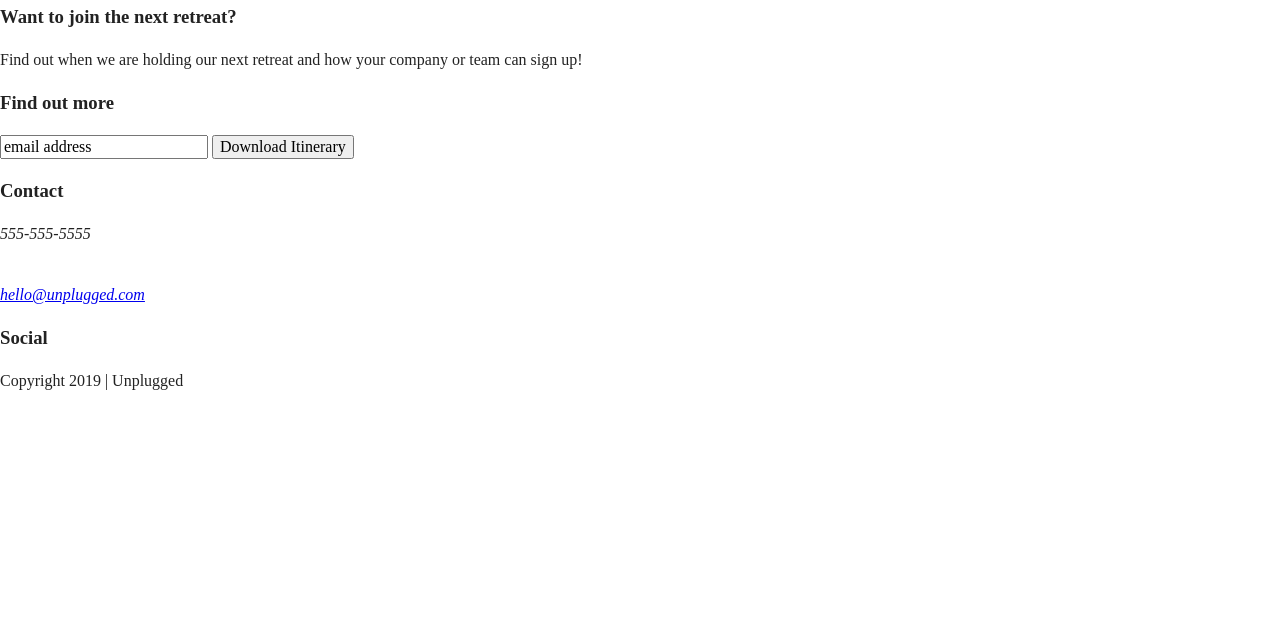
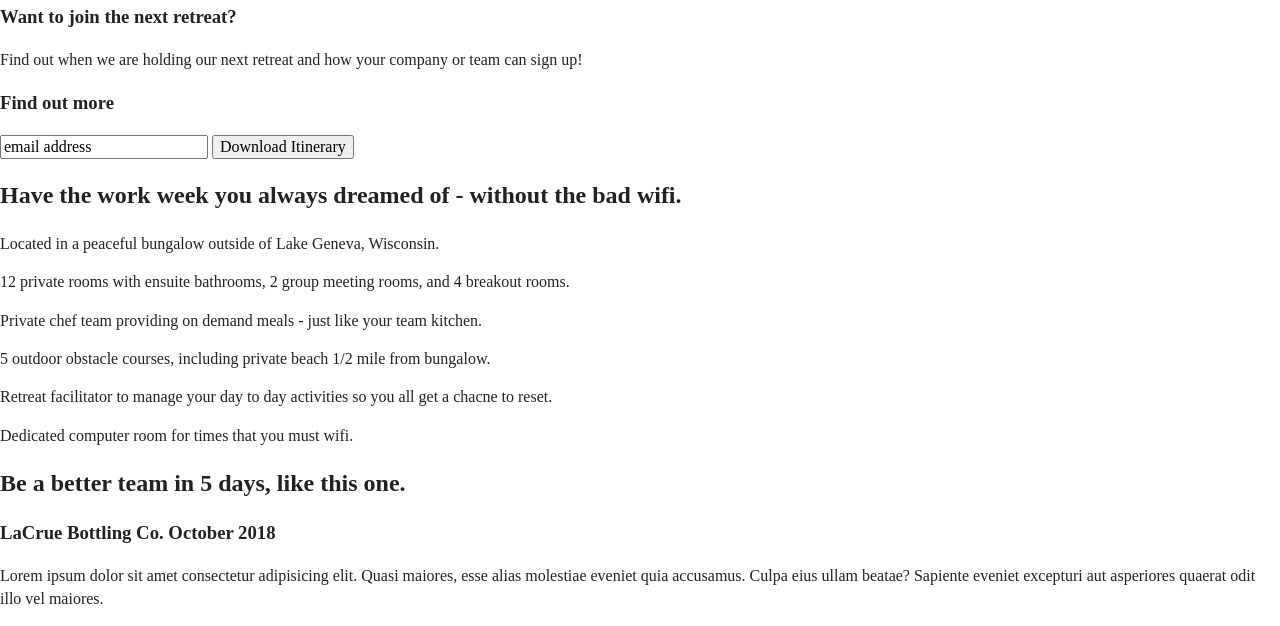
Before and after one commit to souphaphonebounthirath/unplugged-project, a website: page index.html in a window 1280 px wide. Shown: the part 168-794 px from the top of the page. Drawn offline with Linux system fonts and the light colour scheme.

Commit message:
Added more content

```diff
--- a/index.html
+++ b/index.html
@@ -63,6 +63,52 @@
       </div>
 
     </aside>
+
+    <section class="features">
+      <div class="content-wrapper">
+        <h2>Have the work week you always dreamed of - without the bad wifi.</h2>
+      </div>
+
+      <article>
+        <p class="fontawesone-icon"></p>
+        <p class="features-item-description">Located in a peaceful bungalow outside of Lake Geneva, Wisconsin.</p>
+      </article>
+
+      <article>
+        <p class="fontawesome-icon"></p>
+        <p class="features-item-description">12 private rooms with ensuite bathrooms, 2 group meeting rooms, and 4 breakout rooms.</p>
+      </article>
+
+      <article>
+        <p class="fontawesome-icon"></p>
+        <p class="features-item-description">Private chef team providing on demand meals - just like your team kitchen.</p>
+      </article>
+
+      <article>
+        <p class="fontawesome-icon"></p>
+        <p class="features-item-description">5 outdoor obstacle courses, including private beach 1/2 mile from bungalow.</p>
+      </article>
+
+      <article>
+        <p class="fontawesome-icon"></p>
+        <p class="features-item-description">Retreat facilitator to manage your day to day activities so you all get a chacne to reset.</p>
+      </article>
+
+      <article>
+        <p class="fontawesome-icon"></p>
+        <p class="features-item-description">Dedicated computer room for times that you must wifi.</p>
+      </article>
+    </section>
+
+    <section class="reviews">
+      <div class="content-wrapper">
+        <h2> Be a better team in 5 days, like this one.</h2>
+        <article>
+          <h3>LaCrue Bottling Co. October 2018</h3>
+          <p>Lorem ipsum dolor sit amet consectetur adipisicing elit. Quasi maiores, esse alias molestiae eveniet quia accusamus. Culpa eius ullam beatae? Sapiente eveniet excepturi aut asperiores quaerat odit illo vel maiores.</p>
+        </article>
+      </div>
+    </section>
   </main>
 
   <footer>
```
